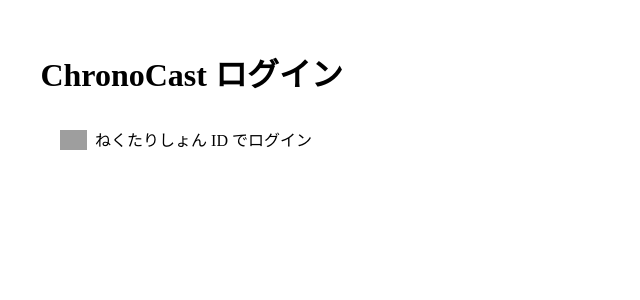
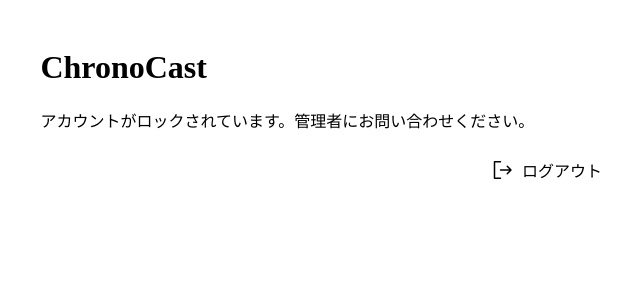
Before and after one commit to nectarition/ChronoCast, a React (Vite) app in the folder packages/web/: page / in a window 1280 px wide. Before the commit this address led to /login. Shown: the top 300 px of the page, without its empty margins (94-734 px from the left). Built offline with nearby package versions, Linux system fonts and the light colour scheme; no server answers; grey boxes are pictures that could not be loaded; the HTML template or start-up script is replaced by a standard one.

Commit message:
アクティブフラグ確認 (Web)

```diff
--- a/packages/web/src/App.tsx
+++ b/packages/web/src/App.tsx
@@ -1,7 +1,7 @@
 import { createBrowserRouter, RouterProvider } from 'react-router-dom'
 import { Toaster } from 'react-hot-toast'
 import CastPage from './pages/CastPage/CastPage'
-import FolderSelectPage from './pages/FolderSelectPage/FolderSelectPage'
+import IndexPage from './pages/IndexPage/IndexPage'
 import LoginPage from './pages/LoginPage/LoginPage'
 import OIDCCallbackPage from './pages/OIDCCallbackPage/OIDCCallbackPage'
 import AuthenticationProvider from './providers/AuthenticationProvider'
@@ -17,7 +17,7 @@
   },
   {
     index: true,
-    element: <FolderSelectPage />
+    element: <IndexPage />
   },
   {
     path: 'folders/:folderKey',
--- a/packages/web/src/hooks/useAccount.ts
+++ b/packages/web/src/hooks/useAccount.ts
@@ -1,4 +1,4 @@
-import { useCallback, useEffect, useState } from 'react'
+import { useCallback, useEffect } from 'react'
 import { useAtom } from 'jotai'
 import { userAtom } from '../atoms/credentials'
 import useFetch from './useFetch'
@@ -91,7 +91,7 @@
     loginAsync,
     authenticateAsync,
     loginDirectlyAsync,
-    logoutAsync,
+    logoutAsync
   }
 }
 
--- a/packages/web/src/layouts/CastLayout/CastLayout.tsx
+++ b/packages/web/src/layouts/CastLayout/CastLayout.tsx
@@ -3,13 +3,16 @@
 interface Props {
   children: React.ReactNode
   allowAnonymous?: boolean
+  allowInactive?: boolean
 }
-const DefaultLayout: React.FC<Props> = props => {
+const CastLayout: React.FC<Props> = props => {
   return (
-    <RequiredLogin allowAnonymous={props.allowAnonymous}>
+    <RequiredLogin
+      allowAnonymous={props.allowAnonymous}
+      allowInactive={props.allowInactive}>
       {props.children}
     </RequiredLogin>
   )
 }
 
-export default DefaultLayout
+export default CastLayout
--- a/packages/web/src/layouts/DefaultLayout/DefaultLayout.tsx
+++ b/packages/web/src/layouts/DefaultLayout/DefaultLayout.tsx
@@ -4,10 +4,13 @@
 interface Props {
   children: React.ReactNode
   allowAnonymous?: boolean
+  allowInactive?: boolean
 }
 const DefaultLayout: React.FC<Props> = props => {
   return (
-    <RequiredLogin allowAnonymous={props.allowAnonymous}>
+    <RequiredLogin
+      allowAnonymous={props.allowAnonymous}
+      allowInactive={props.allowInactive}>
       <Container>
         {props.children}
       </Container>
--- a/packages/web/src/libs/RequiredLogin.tsx
+++ b/packages/web/src/libs/RequiredLogin.tsx
@@ -10,9 +10,10 @@
 interface Props {
   children: React.ReactNode
   allowAnonymous: boolean | undefined
+  allowInactive: boolean | undefined
   redirectAfterLogin?: RedirectAfterLogin
 }
-const RequiredLogin: React.FC<Props> = (props) => {
+const RequiredLogin: React.FC<Props> = props => {
   const navigate = useNavigate()
   const location = useLocation()
   const { user } = useAccount()
@@ -20,15 +21,25 @@
   useEffect(() => {
     if (user === undefined) return
     if (props.allowAnonymous && user === null) return
+    if (props.allowInactive && !user?.isActive) return
     if (user && (location.pathname === '/login' || location.pathname === '/oidc/callback')) {
       if (location.state?.from) {
         const fromLocation = location.state.from as { pathname: string; search: string }
         navigate(`${fromLocation.pathname}${fromLocation.search}`, { replace: true })
-      } else if (props.redirectAfterLogin) {
+      }
+      else if (props.redirectAfterLogin) {
         navigate(props.redirectAfterLogin.pathname, { replace: true, state: props.redirectAfterLogin.state })
-      } else {
+      }
+      else {
         navigate('/', { replace: true })
       }
+      return
+    }
+    if (!user?.isActive && !props.allowInactive) {
+      navigate('/login', {
+        state: { from: (location.pathname !== '/' && location) || undefined },
+        replace: true
+      })
       return
     }
     if (user !== null) return
@@ -36,11 +47,13 @@
       state: { from: (location.pathname !== '/' && location) || undefined },
       replace: true
     })
-  }, [user, location, props.redirectAfterLogin, props.allowAnonymous])
+  }, [user, location, props.redirectAfterLogin, props.allowAnonymous, props.allowInactive])
 
-  return <>
-    {(user || props.allowAnonymous) && props.children}
-  </>
+  return (
+    <>
+      {(user?.isActive || props.allowAnonymous || props.allowInactive) && props.children}
+    </>
+  )
 }
 
 export default RequiredLogin
--- a/packages/web/src/pages/FolderSelectPage/FolderSelectPage.tsx
+++ b/packages/web/src/pages/IndexPage/IndexPage.tsx
@@ -11,9 +11,9 @@
 import useAccount from '../../hooks/useAccount'
 import DefaultLayout from '../../layouts/DefaultLayout/DefaultLayout'
 
-const FolderSelectPage: React.FC = () => {
+const IndexPage: React.FC = () => {
   const navigate = useNavigate()
-  const { logoutAsync } = useAccount()
+  const { user, logoutAsync } = useAccount()
 
   const [folderKey, setFolderKey] = useState('')
 
@@ -25,11 +25,14 @@
 
   const handleLogout = useCallback(() => {
     logoutAsync()
+      .then(() => navigate('/login', { replace: true }))
   }, [logoutAsync])
 
   return (
-    <DefaultLayout>
+    <DefaultLayout allowInactive>
       <h1>ChronoCast</h1>
+      {user?.isActive && (
+        <>
           <FormSection>
             <FormItem>
               <FormLabel>フォルダキーを入力してください</FormLabel>
@@ -51,6 +54,13 @@
               </LinkButton>
             </FormItem>
           </FormSection>
+        </>
+      )}
+      {!user?.isActive && (
+        <p>
+          アカウントがロックされています。管理者にお問い合わせください。
+        </p>
+      )}
       <FormSection>
         <FormItem>
           <FormButton onClick={handleLogout}>
@@ -64,4 +74,4 @@
   )
 }
 
-export default FolderSelectPage
+export default IndexPage
--- a/packages/web/src/pages/LoginPage/LoginPage.tsx
+++ b/packages/web/src/pages/LoginPage/LoginPage.tsx
@@ -1,16 +1,13 @@
-import { useCallback, useState } from 'react'
-import { useNavigate } from 'react-router-dom'
+import { useCallback } from 'react'
+import styled from '@emotion/styled'
+import FormButton from '../../components/Form/FormButton'
+import FormItem from '../../components/Form/FormItem'
+import FormSection from '../../components/Form/FormSection'
 import useNectaritionID from '../../hooks/useNectaritionID'
 import DefaultLayout from '../../layouts/DefaultLayout/DefaultLayout'
-import FormSection from '../../components/Form/FormSection'
-import FormItem from '../../components/Form/FormItem'
-import FormButton from '../../components/Form/FormButton'
-import styled from '@emotion/styled'
 
 const LoginPage: React.FC = () => {
-  const navigate = useNavigate()
   const { getAuthorizeURLAsync } = useNectaritionID()
-
 
   const handleLoginWithNectaritionID = useCallback(() => {
     getAuthorizeURLAsync(new AbortController())
@@ -20,7 +17,9 @@
   }, [getAuthorizeURLAsync])
 
   return (
-    <DefaultLayout allowAnonymous>
+    <DefaultLayout
+      allowAnonymous
+      allowInactive>
       <h1>ChronoCast ログイン</h1>
       <FormSection>
         <FormItem $inlined>
--- a/packages/web/src/pages/OIDCCallbackPage/OIDCCallbackPage.tsx
+++ b/packages/web/src/pages/OIDCCallbackPage/OIDCCallbackPage.tsx
@@ -1,10 +1,11 @@
 import { useEffect, useState } from 'react'
-import { useSearchParams } from 'react-router-dom'
+import { useNavigate, useSearchParams } from 'react-router-dom'
 import LinkButton from '../../components/Parts/LinkButton'
 import useNectaritionID from '../../hooks/useNectaritionID'
-import RequiredLogin, { type RedirectAfterLogin } from '../../libs/RequiredLogin'
+import RequiredLogin from '../../libs/RequiredLogin'
 
 const OIDCCallbackPage: React.FC = () => {
+  const navigate = useNavigate()
   const { processCallbackAsync } = useNectaritionID()
 
   const [searchParams] = useSearchParams()
@@ -12,7 +13,6 @@
   const state = searchParams.get('state')
   const error = searchParams.get('error')
 
-  const [redirectAfterLogin, setRedirectAfterLogin] = useState<RedirectAfterLogin>()
   const [requestError, setRequestError] = useState<string>()
 
   useEffect(() => {
@@ -25,7 +25,7 @@
     const abort = new AbortController()
     processCallbackAsync(code, state, abort)
       .then(() => {
-        setRedirectAfterLogin({ pathname: '/' })
+        navigate('/', { replace: true })
       })
       .catch(err => {
         if (err.code === 'ERR_CANCELED') return
@@ -38,15 +38,19 @@
   return (
     <RequiredLogin
       allowAnonymous={true}
-      redirectAfterLogin={redirectAfterLogin}>
+      allowInactive={true}>
       {requestError
-        ? <>
-          エラーが発生しました: {requestError}<br />
-          <LinkButton to="/">ログイン画面に戻る</LinkButton>
-        </>
-        : <>
-          ログイン処理中...
-        </>}
+        ? (
+          <>
+            エラーが発生しました: {requestError}<br />
+            <LinkButton to="/login">ログイン画面に戻る</LinkButton>
+          </>
+        )
+        : (
+          <>
+            ログイン処理中...
+          </>
+        )}
     </RequiredLogin>
   )
 }
```
Lines whose indentation alone changed are shown as unchanged.
